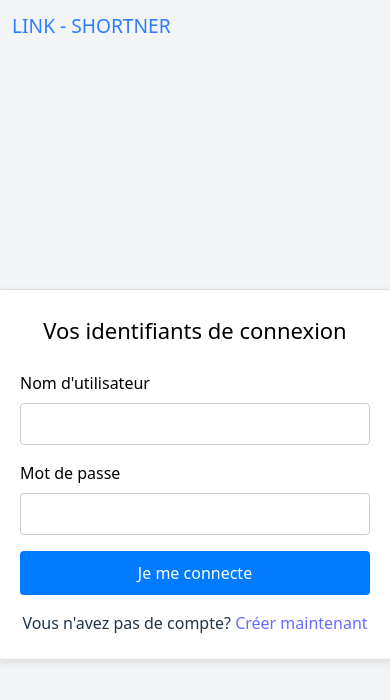
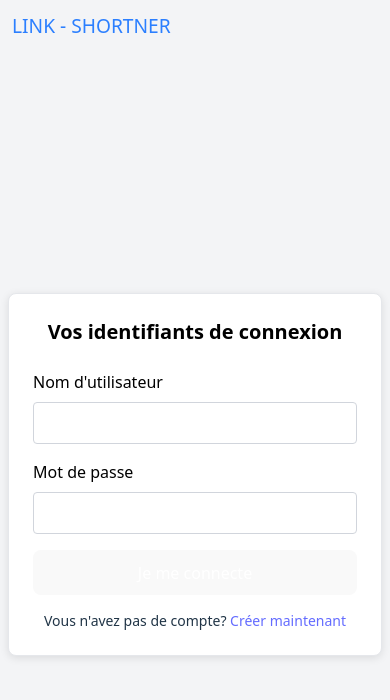
Before and after one commit to windev0/link-shortener, a React (Vite) app in the folder client/: page /login in a window 390 px wide. Shown: the top 700 px of the page. Built offline with nearby package versions, Linux system fonts and the light colour scheme.

Commit message:
chore: responsive design - login page

```diff
--- a/client/src/pages/Login.page.tsx
+++ b/client/src/pages/Login.page.tsx
@@ -64,37 +64,23 @@ const LoginPage: React.FC = () => {
           <span className="text-blue-500">LINK - SHORTNER</span>
         </a>
       </div>
-      <div className="flex items-center justify-center h-screen w-screen bg-gray-100">
+      <div className="flex items-center justify-center min-h-screen w-full bg-gray-100 px-2">
         <div
+          className="w-full max-w-md p-6 border border-gray-200 shadow-lg bg-white rounded-lg"
           style={{
-            minWidth: 400,
-            padding: 24,
-            border: "1px solid #ddd",
         boxShadow: "0 2px 8px rgba(0, 0, 0, 0.1)",
-            backgroundColor: "#fff",
-            borderRadius: 8,
           }}
         >
           <h2
-            style={{
-              textAlign: "center",
-              marginBottom: 24,
-              color: "black",
-              fontSize: 22,
-            }}
+        className="text-center mb-6 text-black text-xl font-semibold"
           >
         Vos identifiants de connexion
           </h2>
 
           <form onSubmit={handleSubmit}>
-            <div style={{ marginBottom: 16 }}>
+        <div className="mb-4">
           <label
-                style={{
-                  display: "block",
-                  marginBottom: 4,
-                  color: "#000",
-                  fontSize: 16,
-                }}
+            className="block mb-1 text-black text-base"
           >
             Nom d'utilisateur
           </label>
@@ -103,26 +89,15 @@ const LoginPage: React.FC = () => {
             name="username"
             value={form.username}
             onChange={handleChange}
-                style={{
-                  width: "100%",
-                  padding: 8,
-                  marginTop: 4,
-                  borderRadius: 4,
-                  border: "1px solid #ccc",
-                }}
+            className="w-full p-2 mt-1 rounded border border-gray-300 focus:outline-none focus:ring-2 focus:ring-blue-400"
             autoComplete="username"
             required
           />
         </div>
 
-            <div style={{ marginBottom: 16 }}>
+        <div className="mb-4">
           <label
-                style={{
-                  display: "block",
-                  marginBottom: 4,
-                  color: "#000",
-                  fontSize: 16,
-                }}
+            className="block mb-1 text-black text-base"
           >
             Mot de passe
           </label>
@@ -131,42 +106,30 @@ const LoginPage: React.FC = () => {
             name="password"
             value={form.password}
             onChange={handleChange}
-                style={{
-                  width: "100%",
-                  padding: 8,
-                  marginTop: 4,
-                  borderRadius: 4,
-                  border: "1px solid #ccc",
-                }}
+            className="w-full p-2 mt-1 rounded border border-gray-300 focus:outline-none focus:ring-2 focus:ring-blue-400"
             autoComplete="current-password"
             required
           />
         </div>
 
         {error && (
-              <div style={{ color: "red", marginBottom: 12 }}>{error}</div>
+          <div className="text-red-600 mb-3">{error}</div>
         )}
 
         <button
           type="submit"
           disabled={isLoading}
-              style={{
-                width: "100%",
-                padding: 10,
-                color: "#fff",
-                backgroundColor: "#007bff",
-                border: "none",
-                borderRadius: 4,
-                cursor: "pointer",
-              }}
+          className="w-full py-2 text-white bg-blue-600 hover:bg-blue-700 rounded transition-colors duration-200 disabled:opacity-60"
         >
           Je me connecte
         </button>
           </form>
 
-          <div style={{ marginTop: 16, textAlign: "center" }}>
+          <div className="mt-4 text-center text-sm">
         Vous n'avez pas de compte?{" "}
-            <Link to={RoutesEnum.REGISTER}>Créer maintenant</Link>
+        <Link to={RoutesEnum.REGISTER} className="text-blue-600 hover:underline">
+          Créer maintenant
+        </Link>
           </div>
         </div>
       </div>
--- a/client/src/pages/Register.page.tsx
+++ b/client/src/pages/Register.page.tsx
@@ -73,7 +73,7 @@ const RegisterPage: React.FC = () => {
             fontSize: 24,
           }}
         >
-          Register
+          Création de compte
         </h2>
         <form onSubmit={handleSubmit}>
           <div style={{ marginBottom: 18 }}>
@@ -85,7 +85,7 @@ const RegisterPage: React.FC = () => {
                 fontWeight: 500,
               }}
             >
-              Username
+              Nom d'utilisateur
               <input
                 type="text"
                 name="username"
@@ -143,7 +143,7 @@ const RegisterPage: React.FC = () => {
                 fontWeight: 500,
               }}
             >
-              Password
+              Mot de passe
               <input
                 type="password"
                 name="password"
@@ -172,7 +172,7 @@ const RegisterPage: React.FC = () => {
                 fontWeight: 500,
               }}
             >
-              Confirm Password
+              Confirmez le mot de passe
               <input
                 type="password"
                 name="confirmPassword"
@@ -224,7 +224,7 @@ const RegisterPage: React.FC = () => {
             onMouseOver={(e) => (e.currentTarget.style.background = "#1565c0")}
             onMouseOut={(e) => (e.currentTarget.style.background = "#1976d2")}
           >
-            Register
+            Créer mon compte
           </button>
           <p
             style={{
@@ -234,7 +234,7 @@ const RegisterPage: React.FC = () => {
               fontSize: 15,
             }}
           >
-            Already have an account?{" "}
+           Vous avez déjà un compte?{" "}
             <a
               href={RoutesEnum.LOGIN}
               style={{
@@ -243,7 +243,7 @@ const RegisterPage: React.FC = () => {
                 fontWeight: 500,
               }}
             >
-              Login here
+              Connectez-vous ici
             </a>
           </p>
         </form>
```
Lines whose indentation alone changed are shown as unchanged.
